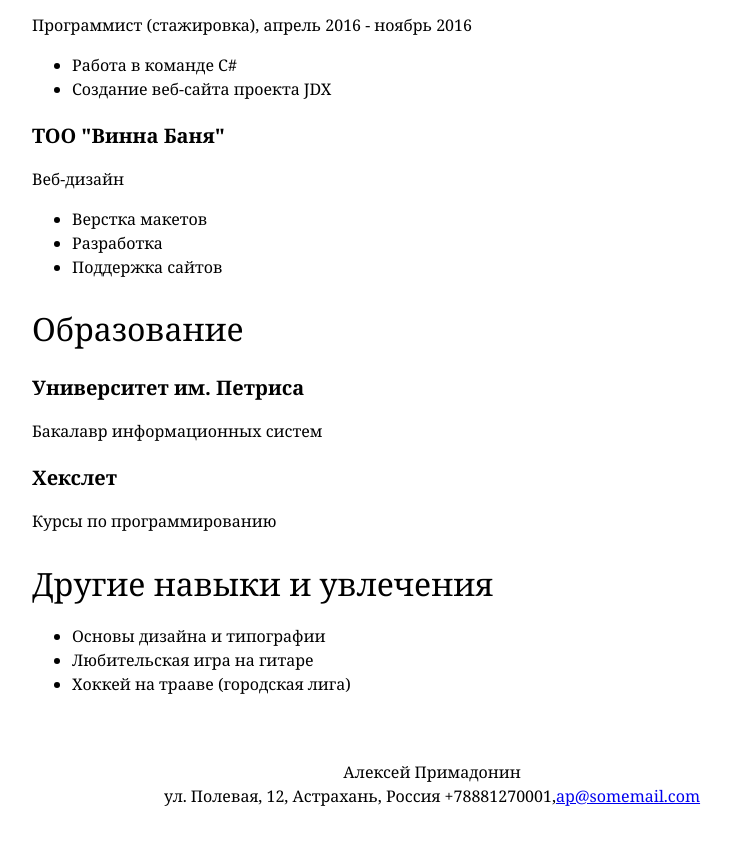
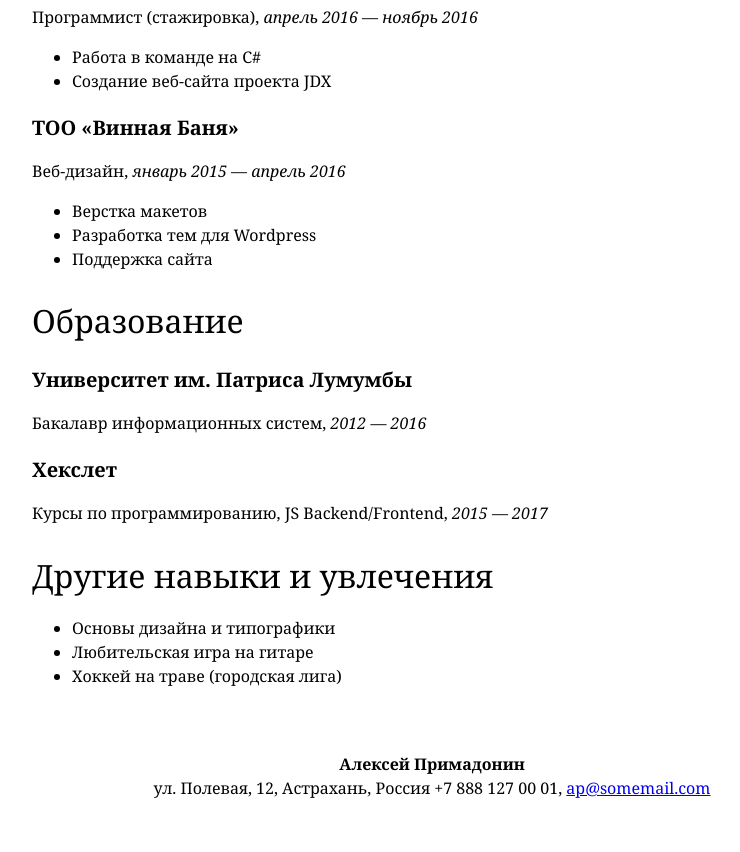
Before and after one commit to mada-tov/mada-tov.github.io, a plain HTML site: page index.html in a window 1280 px wide. Shown: the part 504-1356 px from the top of the page, without its empty margins (208-948 px from the left). Drawn offline with Linux system fonts and the light colour scheme; files that its build step writes are made by us from their sources.

Commit message:
Update index.html

```diff
--- a/index.html
+++ b/index.html
@@ -1,68 +1,87 @@
 <!DOCTYPE html>
-<html lang="ru">
+<html>
+
   <head>
     <meta charset="UTF-8">
-        <title>Резюме</title>
-        <link rel="stylesheet" href="lib/style.css">
+    <link rel="stylesheet" type="text/css" href="style.css">
+    <title>Резюме Алексей Примадонин</title>
   </head>
+
   <body>
     <div id="header">
       <h1>Алексей Примадонин</h1>
       <h3>Веб-разработчик</h3>
       <p>
-                <a href="mailto:madatov.i.m@yandex.ru"> ap@somemail.com</a>,
-                <a href="https://vk.com">github.com/alprima</a>
+        <a href="mailto:ap@somemail.com">ap@somemail.com</a>,
+        <a href="https://github.com/alprima">github.com/alprima</a>
+      </p>
+    </div>
+
+    <div id="main">
+      <p>
+        Я увлекаюсь веб-дизайном со старших классов школы. Начал с мини-сайтов для себя и друзей, потом для местных фирм и организаций. После курсов на Хекслете начал работу веб-разработчиком. Пишу на JS (ES6), люблю функциональное программирование. Умею работать с SQL, HTTP, Git и Ansible. Пишу тесты.
       </p>
 
-             </div>
-        <div id="main">
       <p>
-            Я увлекаюсь веб-дизайном сл старших классов. Начал с мини-сайтов для себя и друзей, потом для метных фирм и организаций. После курсов на Хекслете начал работу веб-разработчиком. Пишу на JS(ES6), люблю функциональное программирование. Умею работать с SQL, HTTP, Git и Ansible. <br>Пишу тесты.
-            <br> Готов к удаленной работе и релокации.</p>
+        Готов к удаленной работе и релокации.
+      </p>
 
-            <section>
+      <div class="main_section">
         <h2>Опыт работы</h2>
+
+        <div class="main_section_item">
           <h3>Майкрософт Россия</h3>
-            <p>Программист (стажировка), апрель 2016 - ноябрь 2016</p>
+          <p>Программист (стажировка), <i>апрель 2016 — ноябрь 2016</i></p>
           <ul>
-                <li>Работа в команде C#</li>
+            <li>Работа в команде на C#</li>
             <li>Создание веб-сайта проекта JDX</li>
           </ul>
+        </div>
 
-              <h3>ТОО "Винна Баня"</h3>
-              <p>Веб-дизайн</p>
+        <div class="main_section_item">
+          <h3>TOO «Винная Баня»</h3>
+          <p>Веб-дизайн, <i>январь 2015 — апрель 2016</i></p>
           <ul>
             <li>Верстка макетов</li>
-                <li>Разработка</li>
-                <li>Поддержка сайтов</li>
+            <li>Разработка тем для Wordpress</li>
+            <li>Поддержка сайта</li>
           </ul>
+        </div>
+      </div>
 
-            </section>
-            <section>
+      <div class="main_section">
         <h2>Образование</h2>
-              <h3>Университет им. Петриса</h3>
-                <p>Бакалавр информационных систем</p>
+
+        <div class="main_section_item">
+          <h3>Университет им. Патриса Лумумбы</h3>
+          <p>Бакалавр информационных систем, <i>2012 —  2016</i></p>
+        </div>
+
+        <div class="main_section_item">
           <h3>Хекслет</h3>
-                <p>Курсы по программированию</p>
+          <p>Курсы по программированию, JS Backend/Frontend, <i>2015 — 2017</i></p>
+        </div>
+      </div>
 
+      <div class="main_section">
+        <h2>Другие навыки и увлечения</h2>
 
-            </section>
-            <section>
-            <h2>Другие навыки и увлечения</h2>
+        <div class="main_section_item">
           <ul>
-                 <li>Основы дизайна и типографии</li>
+            <li>Основы дизайна и типографики</li>
             <li>Любительская игра на гитаре</li>
-                 <li>Хоккей на трааве (городская лига)</li>
+            <li>Хоккей на траве (городская лига)</li>
           </ul>
-
-
-            </section>
+        </div>
+      </div>
 
     </div>
+
     <div id="footer">
-          <p>Алексей Примадонин
-            <br>ул. Полевая, 12, Астрахань, Россия +78881270001,<a href="mailto:madatov.i.m@yandex.ru">ap@somemail.com</a>
-          </p>
+      <strong>Алексей Примадонин</strong>
+      <br/>
+      ул. Полевая, 12, Астрахань, Россия +7 888 127 00 01, <a href="mailto:ap@somemail.com">ap@somemail.com</a>
     </div>
+
   </body>
 </html>
```
Lines whose indentation alone changed are shown as unchanged.
